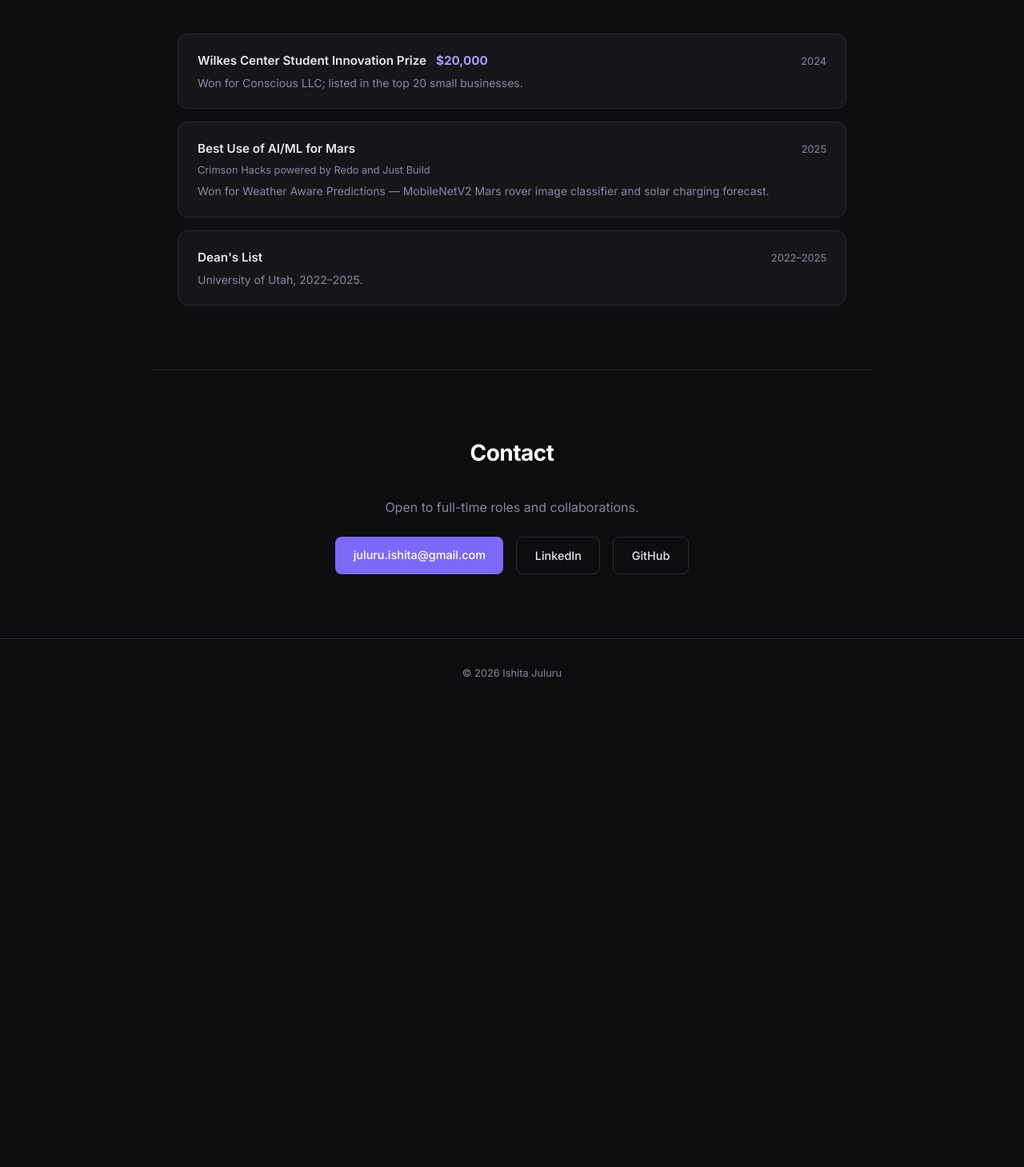
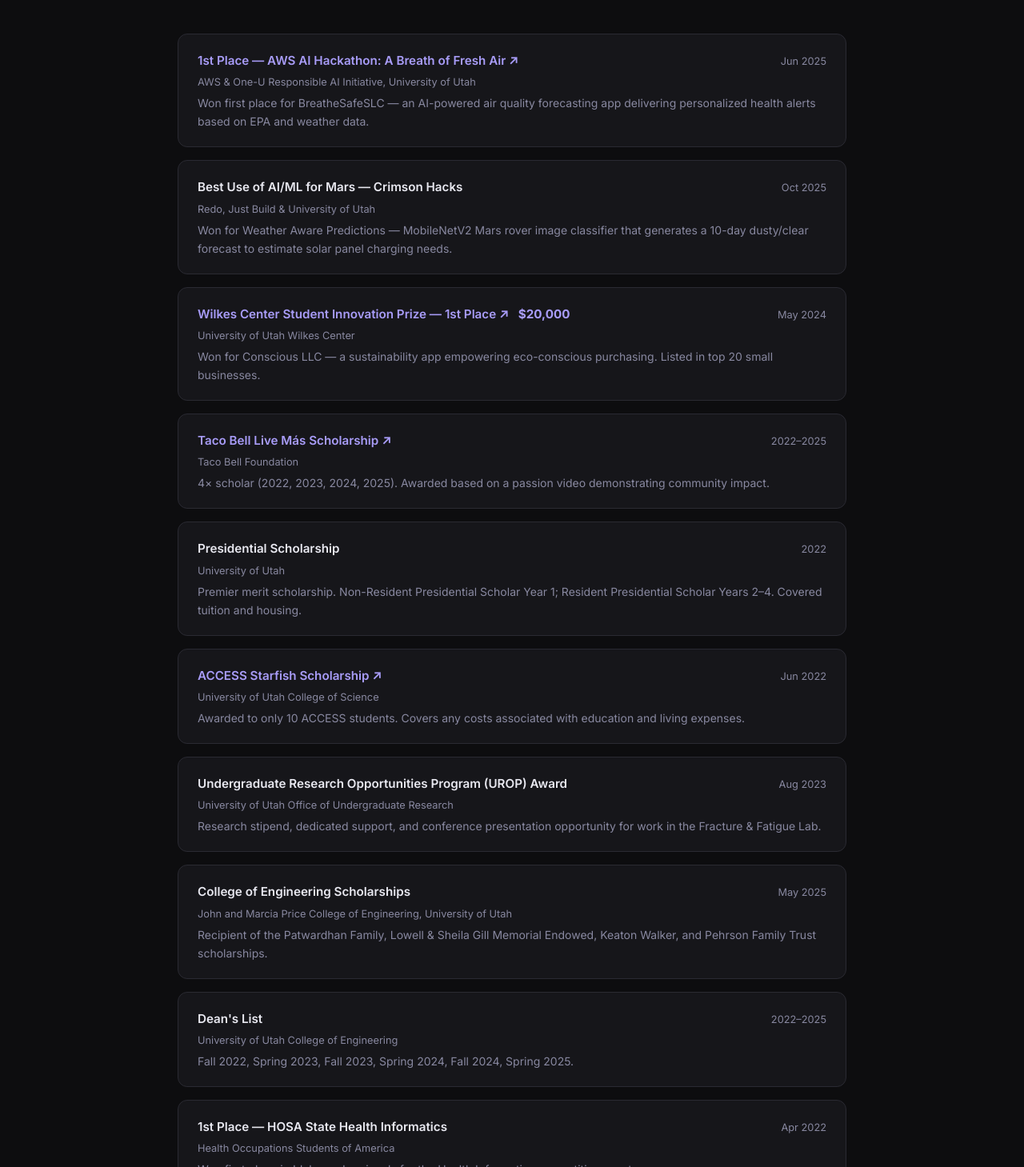
Before and after one commit to meishijul/portfolio, a React (Vite) app: page / in a window 1280 px wide. Shown: the part 4891-6350 px from the top of the page at 80% size. Before the commit the page ends 5775 px from the top, so only its background shows below. Built offline with nearby package versions, Linux system fonts and the light colour scheme.

Commit message:
Add full awards list from LinkedIn, Taco Bell scholarship, HOSA, UROP, ACCESS

```diff
--- a/src/App.jsx
+++ b/src/App.jsx
@@ -164,7 +164,9 @@ function Awards() {
         {awards.map((a) => (
           <div key={a.name} className="award-card">
             <div className="award-top">
-              <span className="award-name">{a.name}</span>
+              <span className="award-name">
+                {a.link ? <a href={a.link} target="_blank" rel="noreferrer">{a.name} ↗</a> : a.name}
+              </span>
               {a.amount && <span className="award-amount">{a.amount}</span>}
               <span className="award-year">{a.year}</span>
             </div>
--- a/src/data.js
+++ b/src/data.js
@@ -156,20 +156,68 @@ export const skills = {
 
 export const awards = [
   {
-    name: "Wilkes Center Student Innovation Prize",
-    amount: "$20,000",
-    description: "Won for Conscious LLC; listed in the top 20 small businesses.",
-    year: "2024",
+    name: "1st Place — AWS AI Hackathon: A Breath of Fresh Air",
+    competition: "AWS & One-U Responsible AI Initiative, University of Utah",
+    description: "Won first place for BreatheSafeSLC — an AI-powered air quality forecasting app delivering personalized health alerts based on EPA and weather data.",
+    link: "https://www.engineering.utah.edu/news/2025/students-use-ai-to-solve-air-quality-challenges.php",
+    year: "Jun 2025",
   },
   {
-    name: "Best Use of AI/ML for Mars",
-    competition: "Crimson Hacks powered by Redo and Just Build",
-    description: "Won for Weather Aware Predictions — MobileNetV2 Mars rover image classifier and solar charging forecast.",
-    year: "2025",
+    name: "Best Use of AI/ML for Mars — Crimson Hacks",
+    competition: "Redo, Just Build & University of Utah",
+    description: "Won for Weather Aware Predictions — MobileNetV2 Mars rover image classifier that generates a 10-day dusty/clear forecast to estimate solar panel charging needs.",
+    year: "Oct 2025",
+  },
+  {
+    name: "Wilkes Center Student Innovation Prize — 1st Place",
+    amount: "$20,000",
+    competition: "University of Utah Wilkes Center",
+    description: "Won for Conscious LLC — a sustainability app empowering eco-conscious purchasing. Listed in top 20 small businesses.",
+    link: "https://wilkes.utah.edu/student-awards/",
+    year: "May 2024",
+  },
+  {
+    name: "Taco Bell Live Más Scholarship",
+    competition: "Taco Bell Foundation",
+    description: "4× scholar (2022, 2023, 2024, 2025). Awarded based on a passion video demonstrating community impact.",
+    link: "https://www.tacobellfoundation.org/live-mas-scholarship/",
+    year: "2022–2025",
+  },
+  {
+    name: "Presidential Scholarship",
+    competition: "University of Utah",
+    description: "Premier merit scholarship. Non-Resident Presidential Scholar Year 1; Resident Presidential Scholar Years 2–4. Covered tuition and housing.",
+    year: "2022",
+  },
+  {
+    name: "ACCESS Starfish Scholarship",
+    competition: "University of Utah College of Science",
+    description: "Awarded to only 10 ACCESS students. Covers any costs associated with education and living expenses.",
+    link: "https://access.utah.edu/scholars/",
+    year: "Jun 2022",
+  },
+  {
+    name: "Undergraduate Research Opportunities Program (UROP) Award",
+    competition: "University of Utah Office of Undergraduate Research",
+    description: "Research stipend, dedicated support, and conference presentation opportunity for work in the Fracture & Fatigue Lab.",
+    year: "Aug 2023",
+  },
+  {
+    name: "College of Engineering Scholarships",
+    competition: "John and Marcia Price College of Engineering, University of Utah",
+    description: "Recipient of the Patwardhan Family, Lowell & Sheila Gill Memorial Endowed, Keaton Walker, and Pehrson Family Trust scholarships.",
+    year: "May 2025",
   },
   {
     name: "Dean's List",
-    description: "University of Utah, 2022–2025.",
+    competition: "University of Utah College of Engineering",
+    description: "Fall 2022, Spring 2023, Fall 2023, Spring 2024, Fall 2024, Spring 2025.",
     year: "2022–2025",
   },
+  {
+    name: "1st Place — HOSA State Health Informatics",
+    competition: "Health Occupations Students of America",
+    description: "Won first place in Idaho and regionals for the Health Informatics competitive event.",
+    year: "Apr 2022",
+  },
 ];
```
